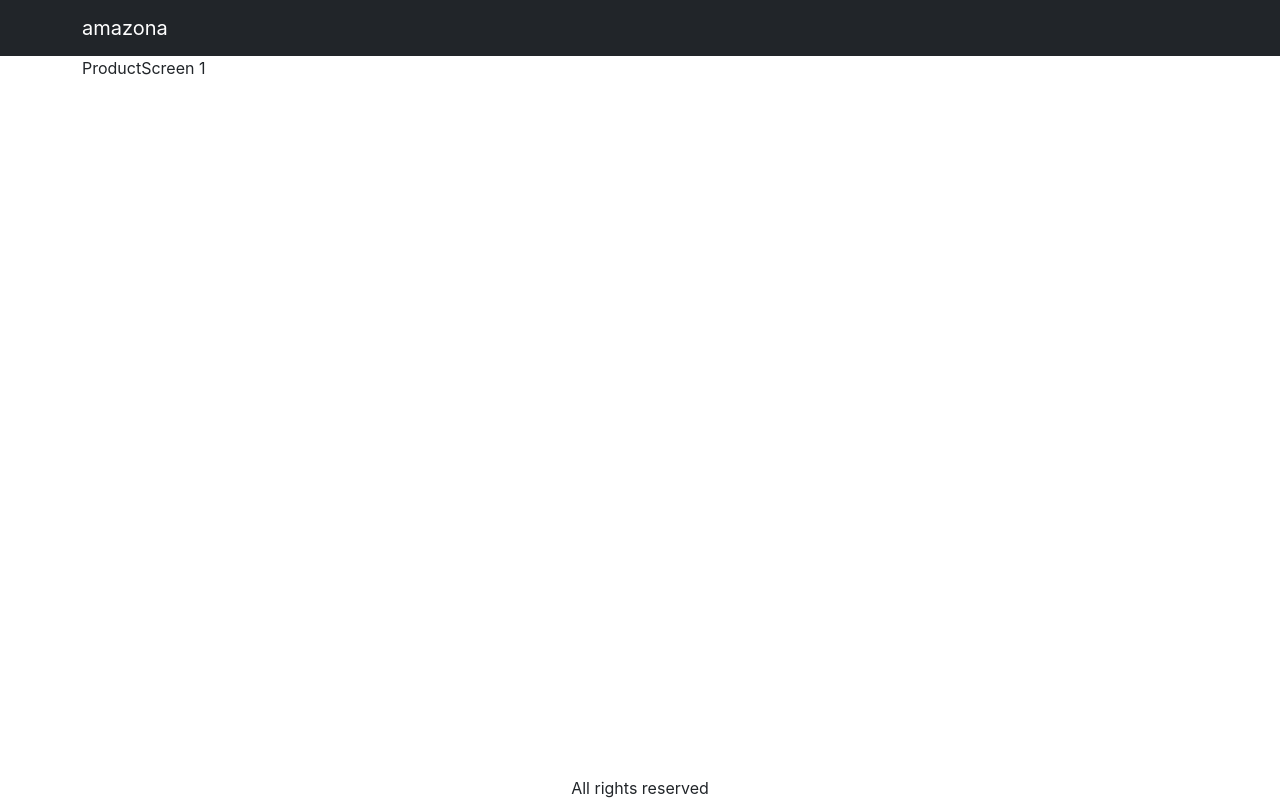
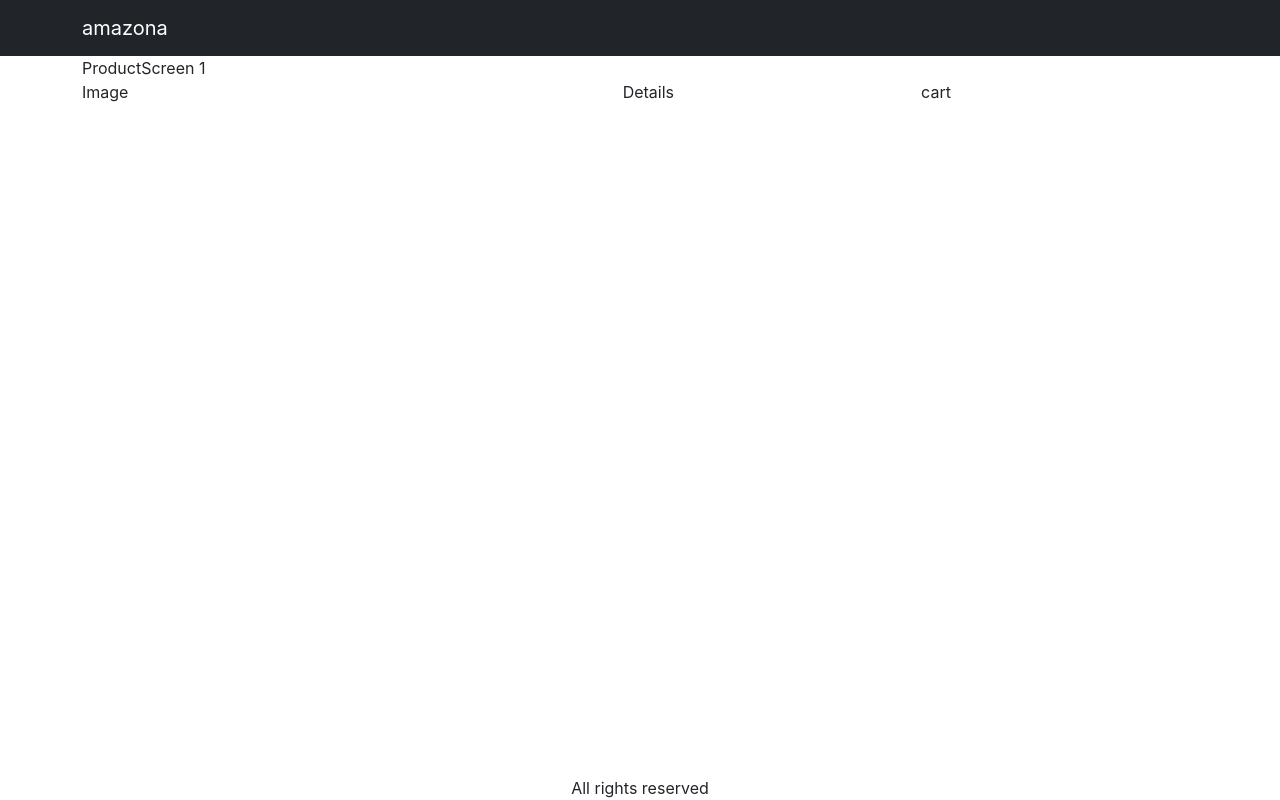
Before and after one commit to mickelodeon00/amazona, a React (Create React App) app in the folder frontend/: page /product/1 in a window 1280 px wide. Built offline with nearby package versions, Linux system fonts and the light colour scheme; no server answers.

Commit message:
creating the product page layout

```diff
--- a/frontend/public/index.html
+++ b/frontend/public/index.html
@@ -28,7 +28,7 @@
       src="https://kit.fontawesome.com/a77442331e.js"
       crossorigin="anonymous"
     ></script>
-    <title>React App</title>
+    <title>Amazona</title>
   </head>
   <body>
     <noscript>You need to enable JavaScript to run this app.</noscript>
--- a/frontend/src/App.js
+++ b/frontend/src/App.js
@@ -22,8 +22,8 @@ function App() {
         <main>
           <Container>
             <Routes>
+              <Route path="/product/:slug" element={<ProductScreen />} />
               <Route path="/" element={<HomeScreen />} />
-              <Route path="/product/:slug" element={<ProductScreen />} />
             </Routes>
           </Container>
         </main>
--- a/frontend/src/index.css
+++ b/frontend/src/index.css
@@ -46,3 +46,12 @@ main {
 .rating span {
   color: gold;
 }
+
+.product-page {
+  display: grid;
+  grid-template-columns: auto auto auto auto;
+}
+.grid-item1 {
+  grid-column: 1 / span 2;
+  grid-row: 1;
+}
--- a/frontend/src/screens/HomeScreen.jsx
+++ b/frontend/src/screens/HomeScreen.jsx
@@ -30,7 +30,7 @@ const HomeScreen = () => {
     const fetchData = async () => {
       dispatch({ type: 'FETCH_REQUEST' });
       try {
-        const result = await axios.get('api/products');
+        const result = await axios.get('/api/products');
         dispatch({ type: 'SUCCESS_REQUEST', payload: result.data });
       } catch (err) {
         dispatch({ type: 'FAIL_REQUEST', payload: err.message });
--- a/frontend/src/screens/ProductScreen.jsx
+++ b/frontend/src/screens/ProductScreen.jsx
@@ -1,10 +1,54 @@
-import React from 'react';
+import axios from 'axios';
+import React, { useEffect, useReducer } from 'react';
 import { useParams } from 'react-router-dom';
+
+const reducer = (state, action) => {
+  switch (action.type) {
+    case 'FETCH_REQUEST':
+      return { ...state, loading: true };
+    case 'SUCCESS_REQUEST':
+      return { ...state, loading: false, product: action.payload };
+    case 'FAIL_REQUEST':
+      return { ...state, loading: false, error: action.payload };
+    default:
+      return state;
+  }
+};
 
 const ProductScreen = () => {
   const params = useParams();
   const { slug } = params;
-  return <div>ProductScreen {slug}</div>;
+
+  const [{ product, loading, error }, dispatch] = useReducer(reducer, {
+    product: [],
+    loading: true,
+    error: '',
+  });
+
+  useEffect(() => {
+    const fetchData = async () => {
+      dispatch({ type: 'FETCH_REQUEST' });
+      try {
+        const result = await axios.get(`/api/products/slug/${slug}`);
+        dispatch({ type: 'SUCCESS_REQUEST', payload: result.data });
+      } catch (err) {
+        dispatch({ type: 'FAIL_REQUEST', payload: err.message });
+      }
+    };
+    fetchData();
+    console.log(product);
+  }, [slug]);
+
+  return (
+    <div>
+      ProductScreen {slug} {product.price}
+      <div className="product-page">
+        <div className="grid-item1 img">Image</div>
+        <div className="grid-item details">Details</div>
+        <div className="grid-item cart">cart</div>
+      </div>
+    </div>
+  );
 };
 
 export default ProductScreen;
```
Also changed, not shown: 1 other file (tests, documents, lock files or other folders).
